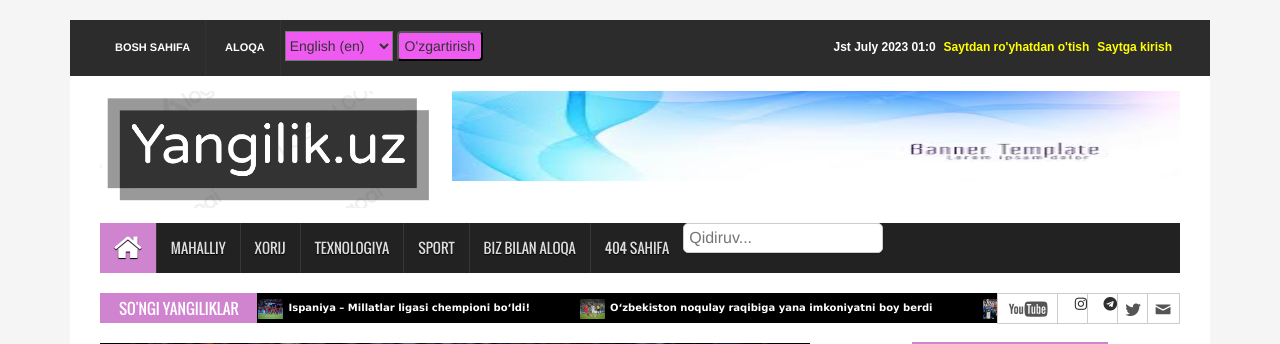
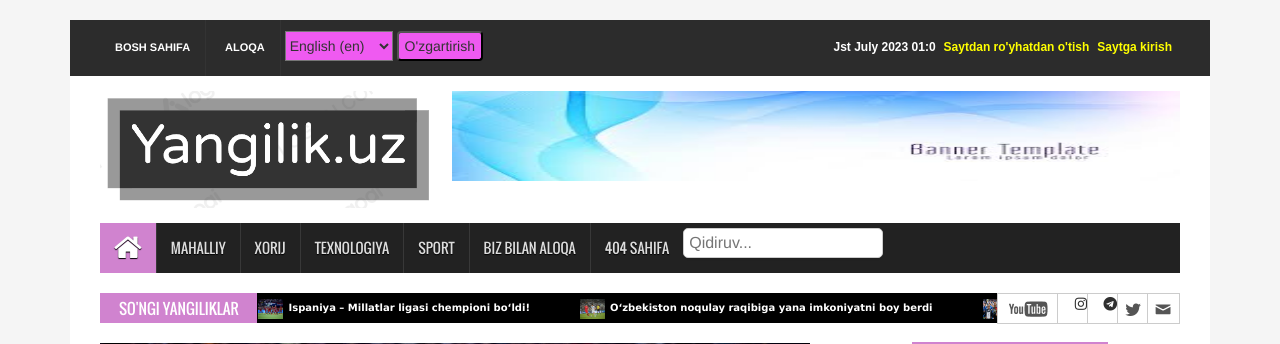
Before and after one commit to Abdualimov07/yanglik, a Django app: page /en/ in a window 1280 px wide. Shown: the top 344 px of the page. Run offline with Django 4.2, Linux system fonts and the light colour scheme; data comes from the database, SQL or seed files in the repository; some libraries are stand-ins or nearby versions.

Commit message:
Update base.html

```diff
--- a/templates/news/base.html
+++ b/templates/news/base.html
@@ -100,7 +100,7 @@
           <!-- Qidiruv qismi boshi -->
           <li>
             <form method="get" action="{% url 'search_result' %}" >
-              <input type="search" placeholder="Qidiruv..."  name="q" style="width: 200px; height: 30px; font-size: 16px; border: 1px solid #ccc; padding: 5px; border-radius: 5px; box-shadow: 0 1px 2px rgba(0, 0, 0, 0.1); transition: border-color 0.3s, box-shadow 0.3s;"  >
+              <input type="search" placeholder="Qidiruv..."  name="q" style=" margin-top:5px; width: 200px; height: 30px; font-size: 16px; border: 1px solid #ccc; padding: 5px; border-radius: 5px; box-shadow: 0 1px 2px rgba(0, 0, 0, 0.1); transition: border-color 0.3s, box-shadow 0.3s;"  >
             </form>
           </li>
           <!-- Qidiruv qismi oxiri -->
```
